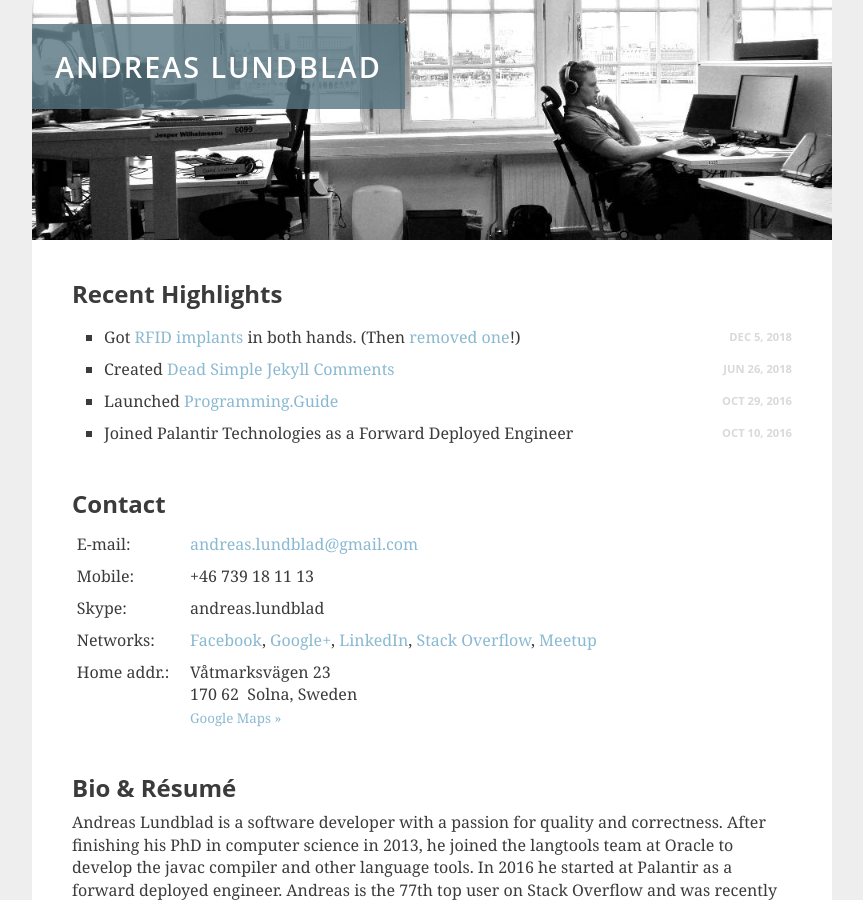
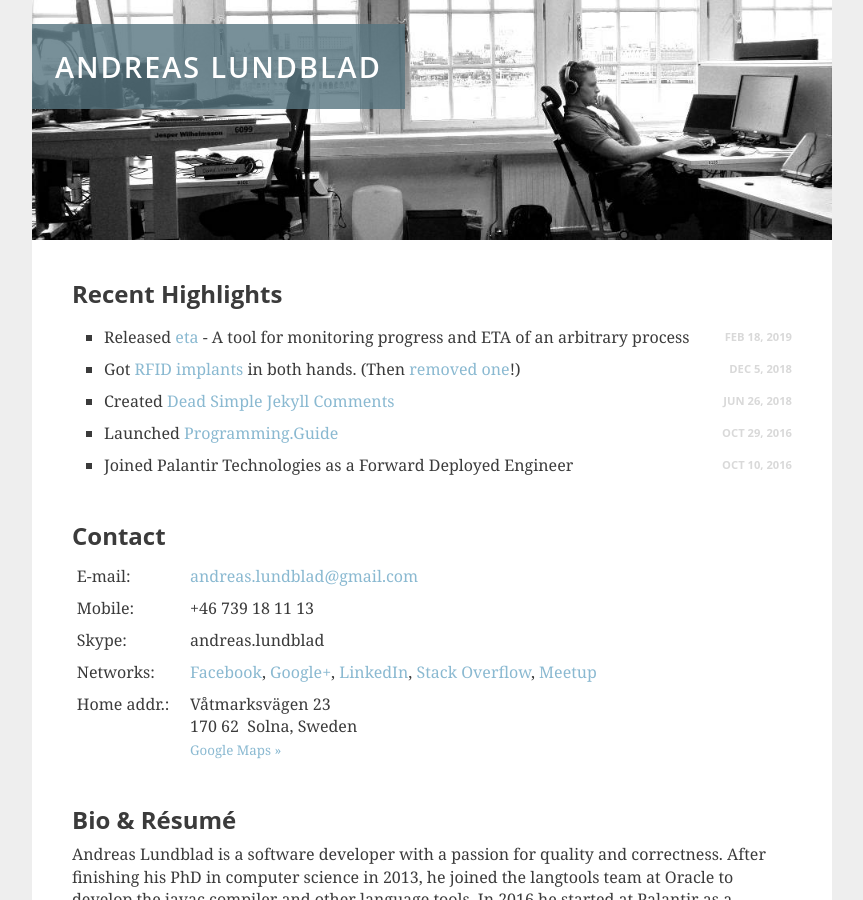
Before and after one commit to aioobe/aioobe.github.io, a Jekyll site: the page built from index.html, in a window 1280 px wide and 900 px high. Shown: the whole window, without its empty margins (208-1071 px from the left). Built offline with Jekyll 4.4.1, drawn with Linux system fonts in a browser that asks for light colours.

Commit message:
Added 'eta' in what's up

```diff
--- a/index.html
+++ b/index.html
@@ -1,6 +1,8 @@
 ---
 layout: default
 whatsup:
+  - title: "Released <a href='https://github.com/aioobe/eta'>eta</a> - A tool for monitoring progress and ETA of an arbitrary process"
+    date: "Feb 18, 2019"
   - title: "Got <a href='/2018/12/05/Getting-RFID-implants-in-both-hands.html'>RFID implants</a> in both hands. (Then <a href='/2019/01/17/Removing-my-NFC-implant.html'>removed one</a>!)"
     date: "Dec 5, 2018"
   - title: "Created <a href='https://github.com/aioobe/dead-simple-jekyll-comments'>Dead Simple Jekyll Comments</a>"
```
